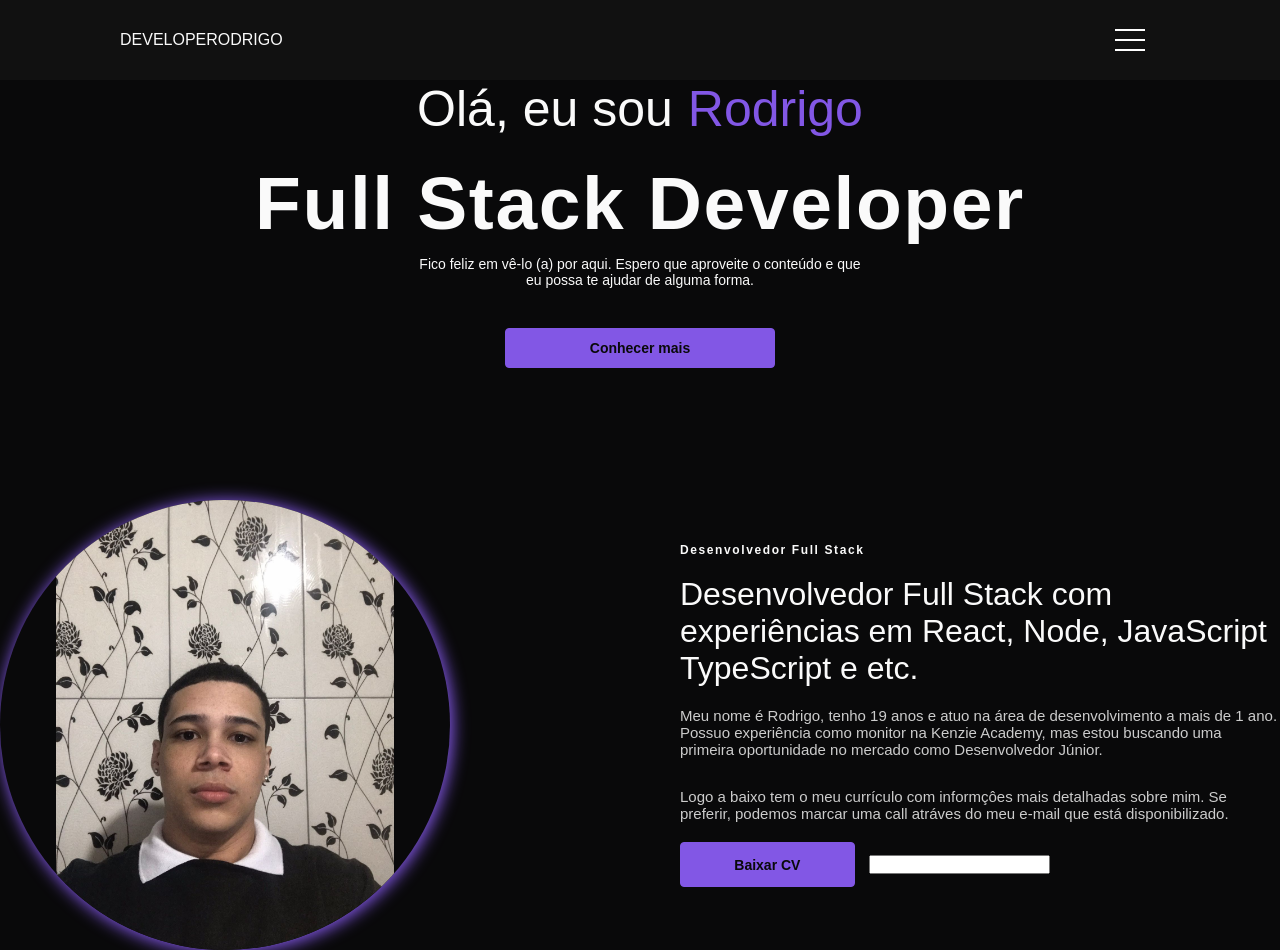
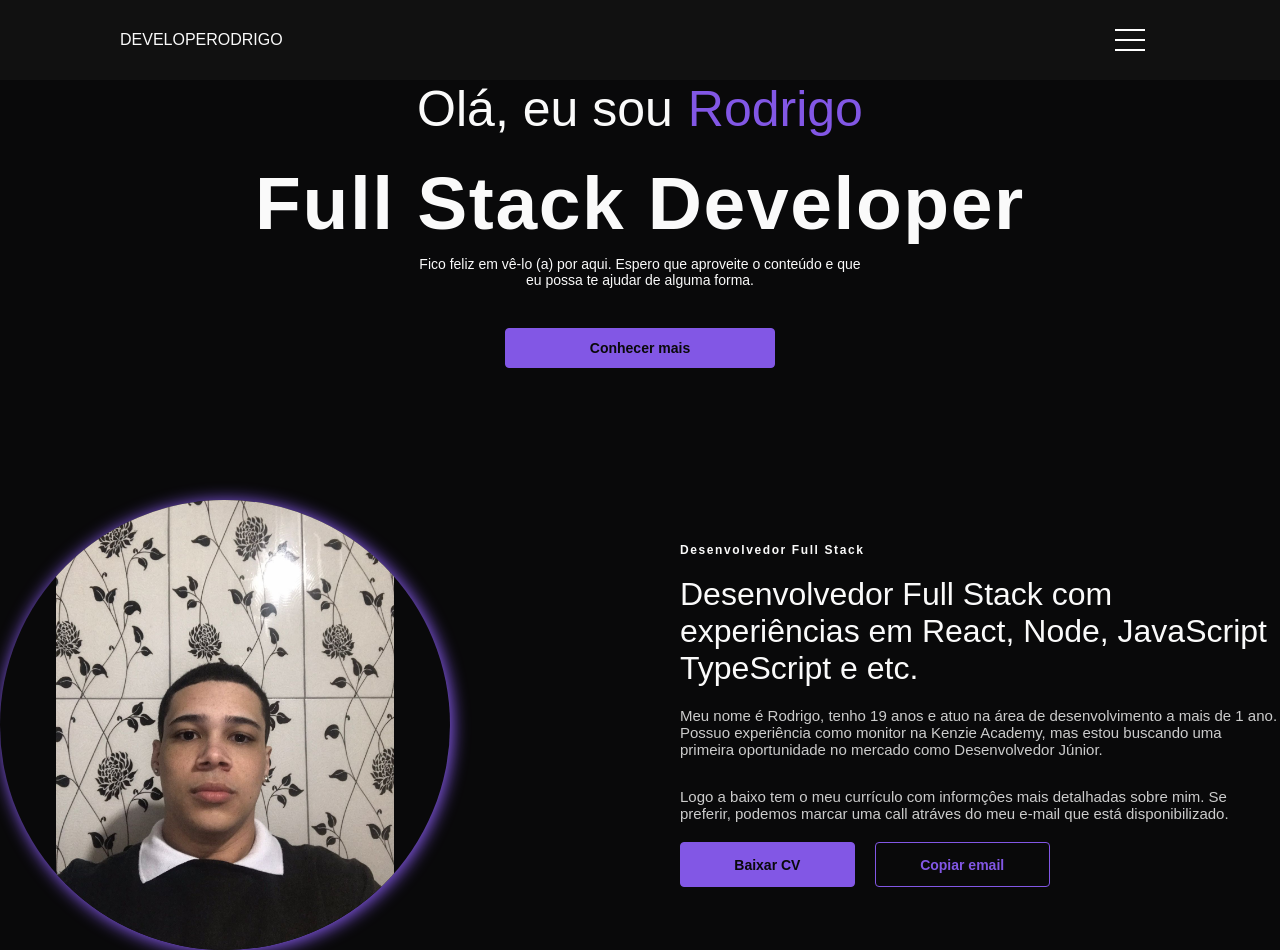
Before and after one commit to Rodrigodeveloperjr/portfolio_v2, a React (Vite) app: page / in a window 1280 px wide. Built offline with nearby package versions, Linux system fonts and the light colour scheme.

Commit message:
Feat: Download CV and copy email buttons created and added to About component

```diff
--- a/src/components/About/index.tsx
+++ b/src/components/About/index.tsx
@@ -1,4 +1,6 @@
 import my from "../../assets/IMG-20220905-WA0007.jpg";
+import { ButtonCopy } from "../ButtonCopy";
+import { ButtonCV } from "../ButtonCV";
 import { Container } from "./style";
 
 const About = () => {
@@ -32,8 +34,8 @@ const About = () => {
         </div>
 
         <div>
-          <a href="../../assets/Currículo - Rodrigo.pdf" download={true}>Baixar CV</a>
-          <input />
+          <ButtonCV />
+          <ButtonCopy link="rodrigojsdeveloper@gmail.com" />
         </div>
       </div>
     </Container>
--- a/src/components/About/style.ts
+++ b/src/components/About/style.ts
@@ -72,31 +72,6 @@ const Container = styled.div`
       flex-direction: row;
       justify-content: space-between;
       align-items: center;
-
-      & > a {
-        width: 100%;
-        max-width: 174.78px;
-        height: 45px;
-
-        border-radius: 4px;
-        background-color: var(--purple-color);
-        border: 1.5px solid var(--purple-color);
-
-        font-weight: 600;
-        font-size: 14px;
-
-        display: flex;
-        flex-direction: row;
-        justify-content: center;
-        align-items: center;
-
-        color: var(--black-color);
-
-        &:hover {
-          background-color: var(--purple-hover);
-          border-color: var(--purple-hover);
-        }
-      }
     }
   }
 `;
--- /dev/null
+++ b/src/components/ButtonCV/index.tsx
@@ -0,0 +1,12 @@
+import { Container } from "./style";
+
+const ButtonCV = () => {
+  const downloadPDF = () => {
+    const url = "cv";
+    window.open(url, "_blank");
+  };
+
+  return <Container onClick={downloadPDF}>Baixar CV</Container>;
+};
+
+export { ButtonCV };
--- /dev/null
+++ b/src/components/ButtonCV/style.ts
@@ -0,0 +1,28 @@
+import styled from "styled-components";
+
+const Container = styled.button`
+  width: 100%;
+  max-width: 174.78px;
+  height: 45px;
+
+  border-radius: 4px;
+  background-color: var(--purple-color);
+  border: 1.5px solid var(--purple-color);
+
+  font-weight: 600;
+  font-size: 14px;
+
+  display: flex;
+  flex-direction: row;
+  justify-content: center;
+  align-items: center;
+
+  color: var(--black-color);
+
+  &:hover {
+    background-color: var(--purple-hover);
+    border-color: var(--purple-hover);
+  }
+`;
+
+export { Container };
--- /dev/null
+++ b/src/components/ButtonCopy/index.tsx
@@ -0,0 +1,24 @@
+import { Container } from "./style";
+import { useState } from "react";
+
+interface IButtonCopy {
+  link: string;
+}
+
+const ButtonCopy = ({ link }: IButtonCopy) => {
+  const [copy, setCopy] = useState<boolean>(false);
+
+  const copyLink = () => {
+    navigator.clipboard.writeText(link);
+    setCopy(true);
+    setTimeout(() => setCopy(false), 2000);
+  };
+
+  return (
+    <Container onClick={copyLink}>
+      {copy ? "Copiado!" : "Copiar email"}
+    </Container>
+  );
+};
+
+export { ButtonCopy };
--- /dev/null
+++ b/src/components/ButtonCopy/style.ts
@@ -0,0 +1,29 @@
+import styled from "styled-components";
+
+const Container = styled.button`
+  width: 100%;
+  max-width: 174.78px;
+  height: 45px;
+
+  border-radius: 4px;
+  background-color: var(--black-color);
+  border: 1.5px solid var(--purple-color);
+
+  font-weight: 600;
+  font-size: 14px;
+
+  display: flex;
+  flex-direction: row;
+  justify-content: center;
+  align-items: center;
+
+  color: var(--purple-color);
+
+  &:hover {
+    background-color: var(--purple-color);
+    border-color: var(--purple-color);
+    color: var(--black-color);
+  }
+`;
+
+export { Container };
```
Also changed, not shown: 1 other file (tests, documents, lock files or other folders).
